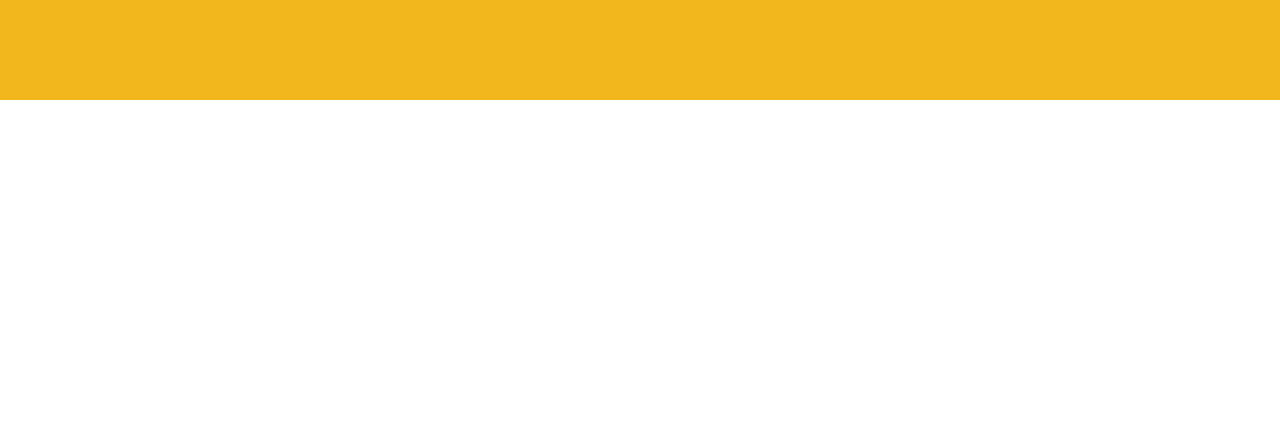
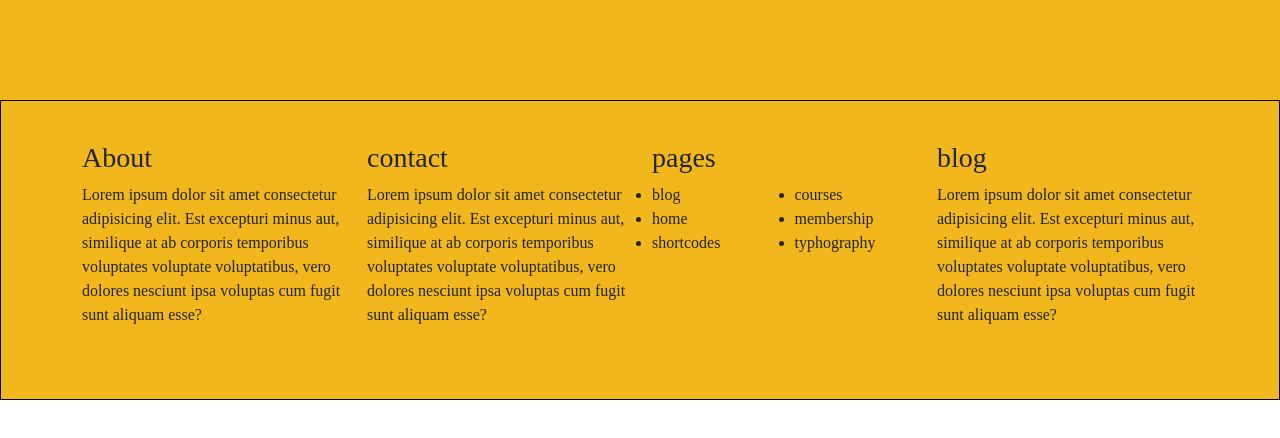
Before and after one commit to Fede180600/proj-html-vuejs, a Vue app: page / in a window 1280 px wide. Shown: the top 438 px of the page. Built offline with nearby package versions, Linux system fonts and the light colour scheme; a small style sheet from the web is missing.

Commit message:
footer basic layout

```diff
--- a/src/assets/components/AppFooter.vue
+++ b/src/assets/components/AppFooter.vue
@@ -1,13 +1,59 @@
 <template>
     <footer>
+        <div class="container">
+            <div class="row row-cols-4">
+                <ul>
+                    <h3>About</h3>
+                    <p>Lorem ipsum dolor sit amet consectetur adipisicing elit. Est excepturi minus aut, similique at ab
+                        corporis temporibus voluptates voluptate voluptatibus, vero dolores nesciunt ipsa voluptas cum
+                        fugit sunt aliquam esse?</p>
+                </ul>
+                <ul>
+                    <h3>contact</h3>
+                    <p>Lorem ipsum dolor sit amet consectetur adipisicing elit. Est excepturi minus aut, similique at ab
+                        corporis temporibus voluptates voluptate voluptatibus, vero dolores nesciunt ipsa voluptas cum
+                        fugit sunt aliquam esse?</p>
+                </ul>
+                <ul>
+                    <h3>pages</h3>
+                    <div class="row row-cols-2">
+                        <div>
+                            <li>blog</li>
+                            <li>home</li>
+                            <li>shortcodes</li>
+                        </div>
 
+                        <div>
+                            <li>courses</li>
+                            <li>membership</li>
+                            <li>typhography</li>
+                        </div>
+                    </div>
+
+                </ul>
+                <ul>
+                    <h3>blog</h3>
+                    <p>Lorem ipsum dolor sit amet consectetur adipisicing elit. Est excepturi minus aut, similique at ab
+                        corporis temporibus voluptates voluptate voluptatibus, vero dolores nesciunt ipsa voluptas cum
+                        fugit sunt aliquam esse?</p>
+                </ul>
+            </div>
+        </div>
     </footer>
 </template>
+
 <script>
 export default {
     name: 'AppFooter',
 }
 </script>
+
 <style lang="scss" scoped>
+@import "../style/variable.scss";
 
+footer {
+    padding: 40px 0;
+    background-color: $brand-primary-color;
+    border: 1px solid black;
+}
 </style>
```
